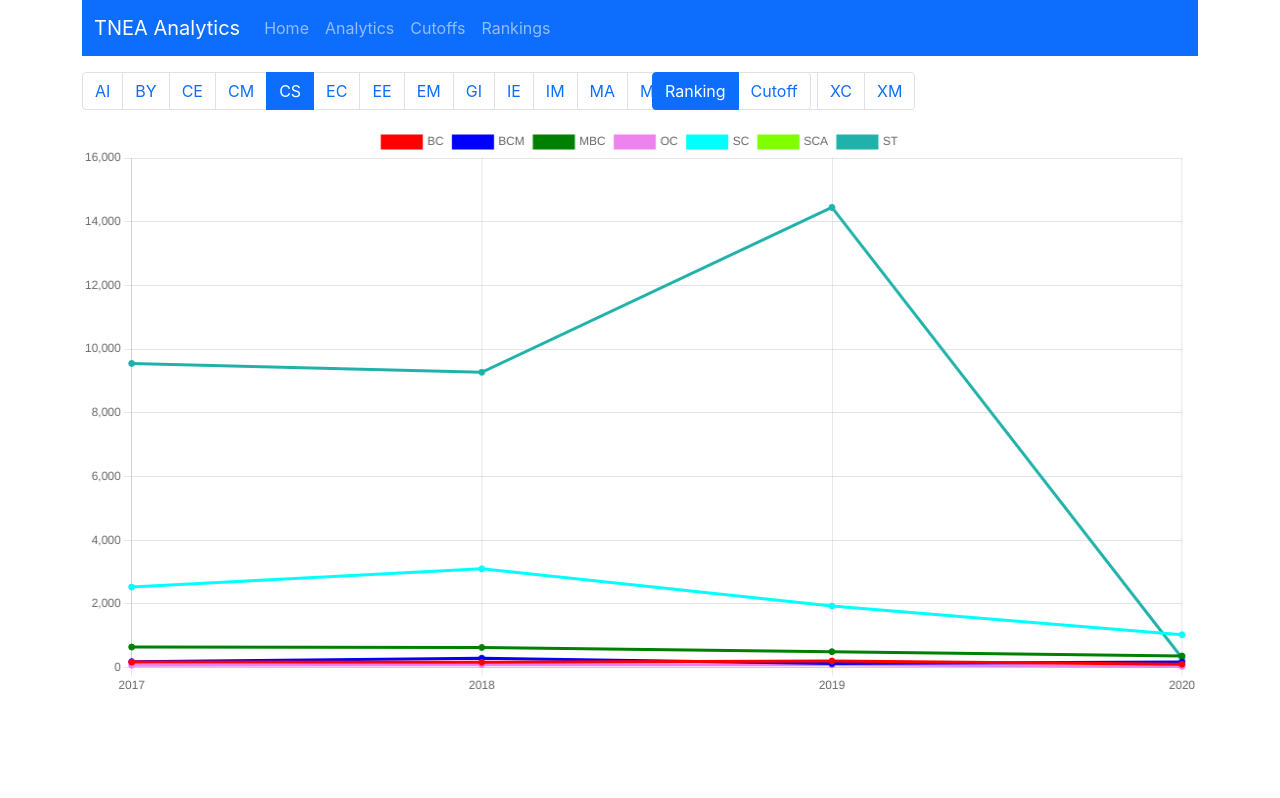
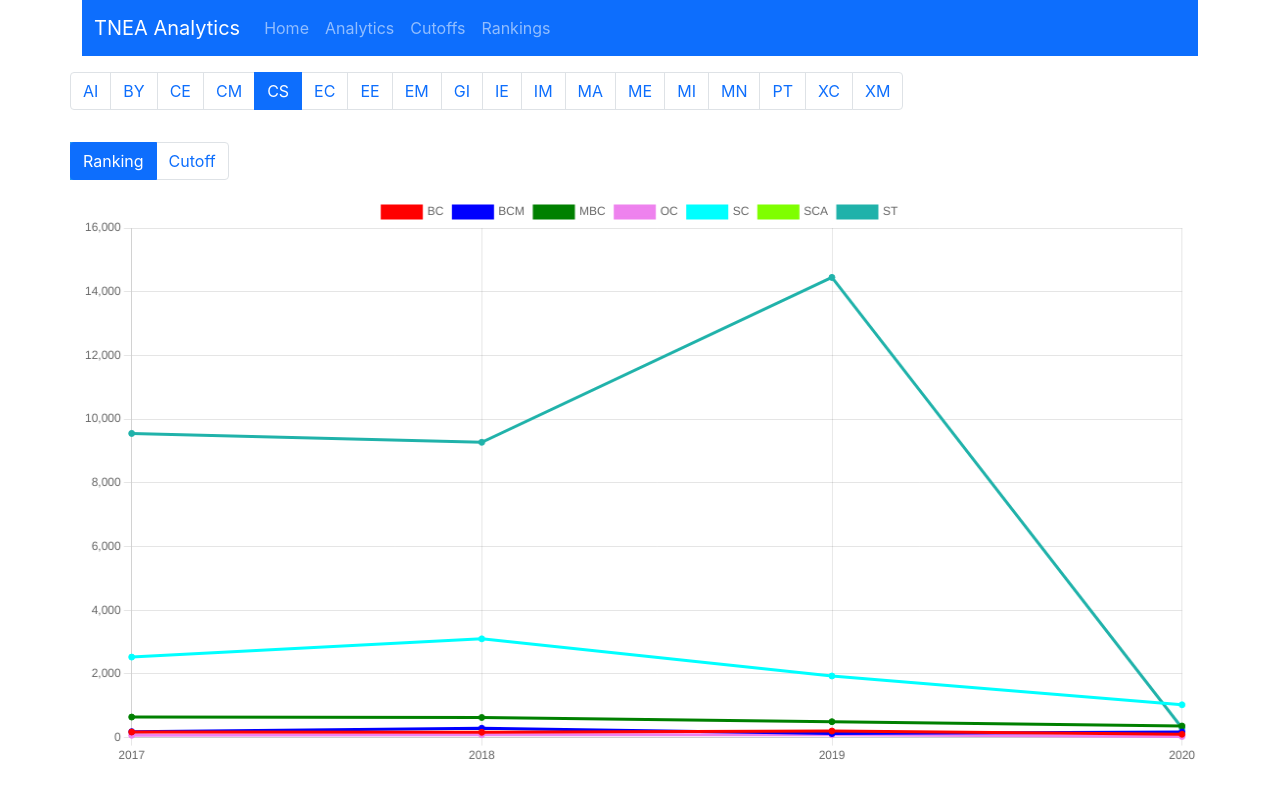
Before and after one commit to anushibin007/tnea-analytics, a React (Vite) app: page /data/analytics/1 in a window 1280 px wide. Built offline with nearby package versions, Linux system fonts and the light colour scheme.

Commit message:
Beautify some stuff

```diff
--- a/index.html
+++ b/index.html
@@ -14,7 +14,7 @@
 			crossorigin="anonymous"
 		/>
 	</head>
-	<body>
+	<body style="height: 100%">
 		<div id="root"></div>
 		<script type="module" src="/src/main.jsx"></script>
 	</body>
--- a/src/components/Analytics.jsx
+++ b/src/components/Analytics.jsx
@@ -208,16 +208,14 @@ const Analytics = () => {
 	return (
 		<React.Fragment>
 			<Row>
-				<Col className="col-6">
 				<Pagination size="md" className="my-3">
 					{getDeptPagination()}
 				</Pagination>
-				</Col>
-				<Col className="col-6">
+			</Row>
+			<Row>
 				<Pagination size="md" className="my-3">
 					{getTypePagination()}
 				</Pagination>
-				</Col>
 			</Row>
 			<Row>
 				<Line data={{ labels: labels, datasets: chartDatasets }} options={options} />
```
Lines whose indentation alone changed are shown as unchanged.
